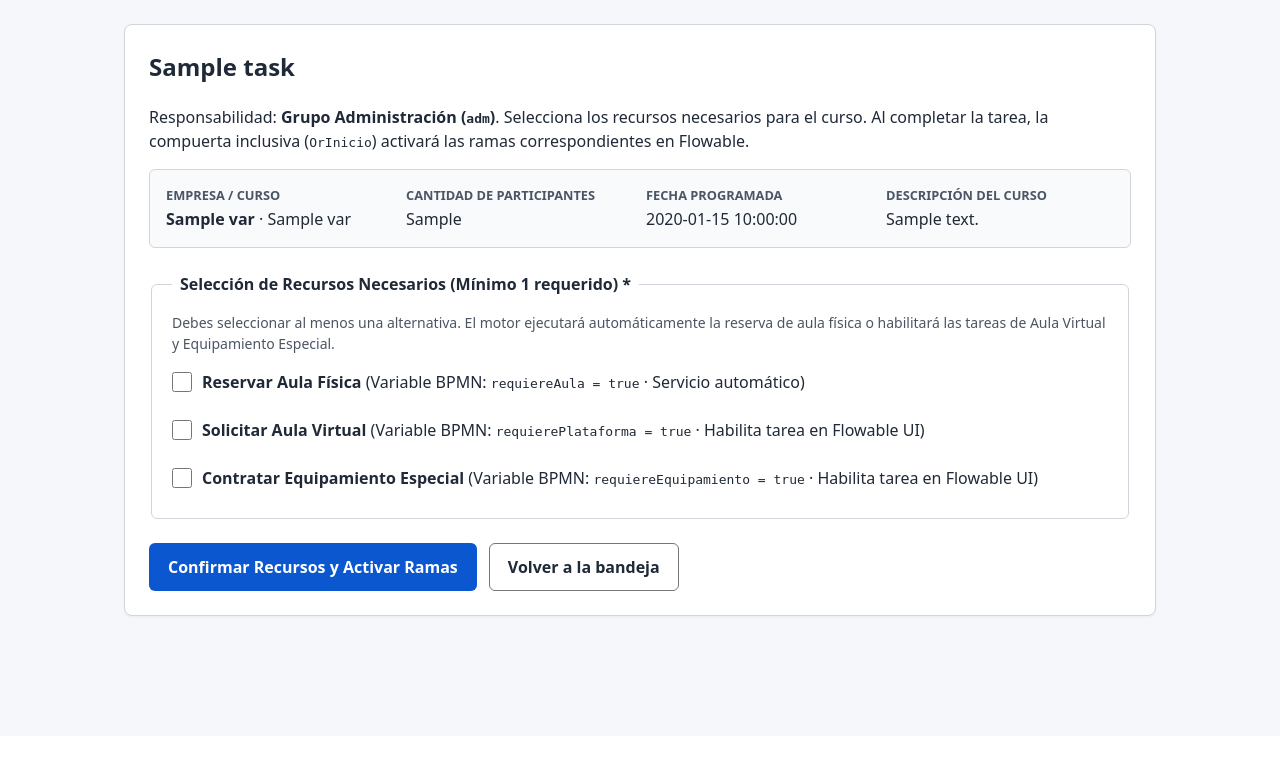
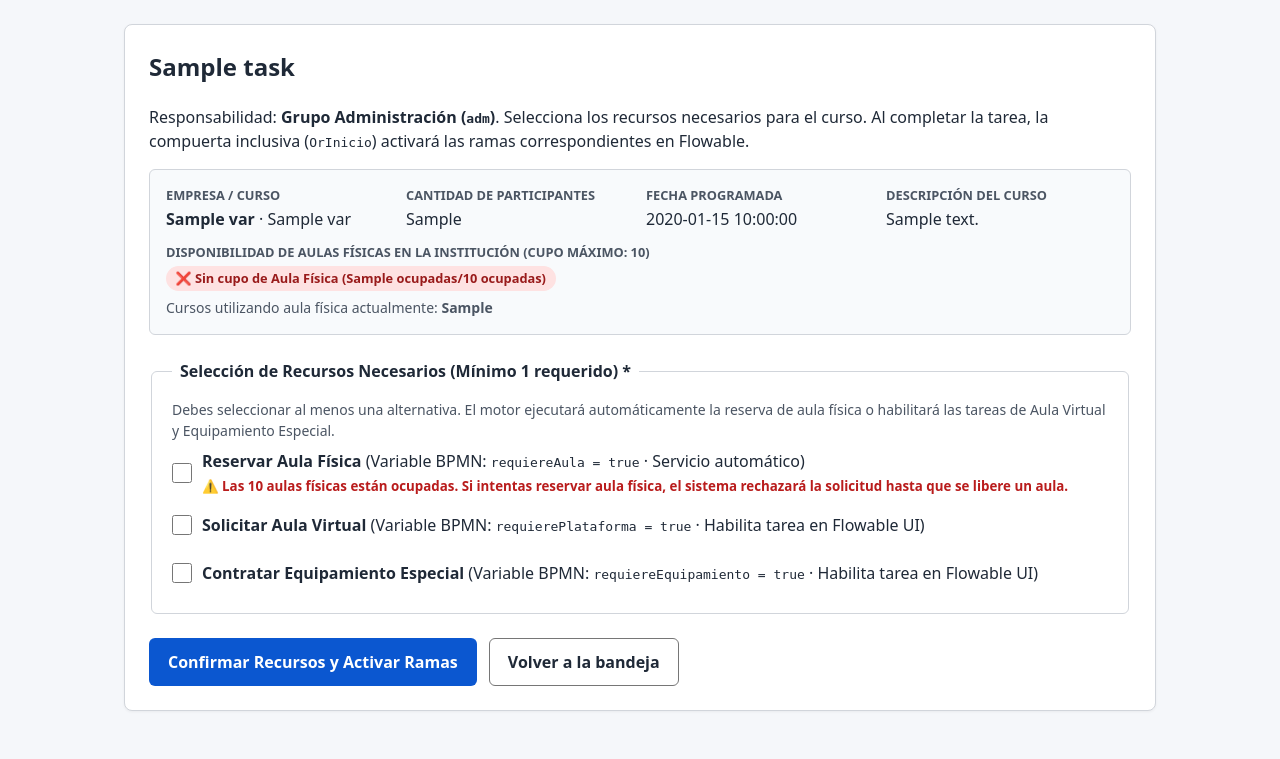
Before and after one commit to ValentinoPicco/proyecto-buffa-bonino-llorente-miani-oviedo-picco, a Flask app: template web/interno/templates/tasks/recursos.html in a window 1280 px wide. Shown: the part 64-823 px from the top of the page. Before the commit the page ends 682 px from the top, so only its background shows below. Run offline with Flask 3, Linux system fonts and the light colour scheme; the template is opened without the code that fills it: most values are stand-ins (such as "Sample title", 1, 10 or a date in 2020).

Commit message:
feat(web-interno): muestra indicador de cupo de aulas físicas en recursos.html

```diff
--- a/web/interno/templates/tasks/recursos.html
+++ b/web/interno/templates/tasks/recursos.html
@@ -24,6 +24,27 @@
         <dt>Descripción del Curso</dt>
         <dd>{{ vars.get('cursoDescripcion', '-') }}</dd>
       </div>
+      {% if aulas_info %}
+      <div style="grid-column: 1 / -1;">
+        <dt>Disponibilidad de Aulas Físicas en la Institución (Cupo máximo: {{ aulas_info.max }})</dt>
+        <dd>
+          {% if aulas_info.hay_cupo %}
+            <span class="badge" style="background: #dcfce7; color: #166534;">
+              ✅ {{ aulas_info.disponibles }} disponible(s) ({{ aulas_info.ocupadas }}/{{ aulas_info.max }} ocupadas)
+            </span>
+          {% else %}
+            <span class="badge" style="background: #fee2e2; color: #991b1b;">
+              ❌ Sin cupo de Aula Física ({{ aulas_info.ocupadas }}/{{ aulas_info.max }} ocupadas)
+            </span>
+          {% endif %}
+          {% if aulas_info.cursos_ocupando %}
+            <div style="margin-top: 0.35rem; font-size: 0.875rem; color: var(--text-muted, #475569);">
+              Cursos utilizando aula física actualmente: <strong>{{ aulas_info.cursos_ocupando | join(' · ') }}</strong>
+            </div>
+          {% endif %}
+        </dd>
+      </div>
+      {% endif %}
     </dl>
   </section>
 
@@ -50,6 +71,9 @@
         >
         <label for="requiereAula">
           <strong>Reservar Aula Física</strong> (Variable BPMN: <code>requiereAula = true</code> · Servicio automático)
+          {% if aulas_info and not aulas_info.hay_cupo %}
+            <br><small style="color: #b91c1c; font-weight: 600;">⚠️ Las {{ aulas_info.max }} aulas físicas están ocupadas. Si intentas reservar aula física, el sistema rechazará la solicitud hasta que se libere un aula.</small>
+          {% endif %}
         </label>
       </div>
 
```
